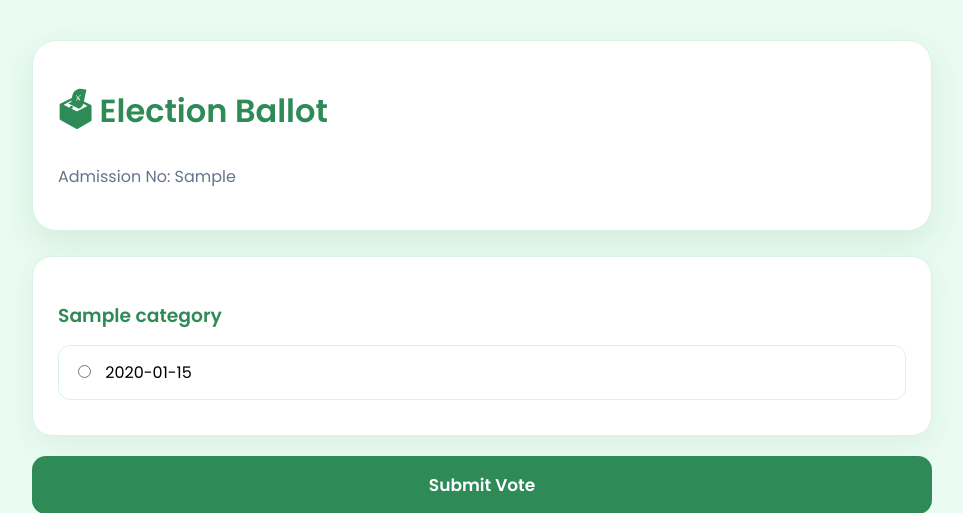
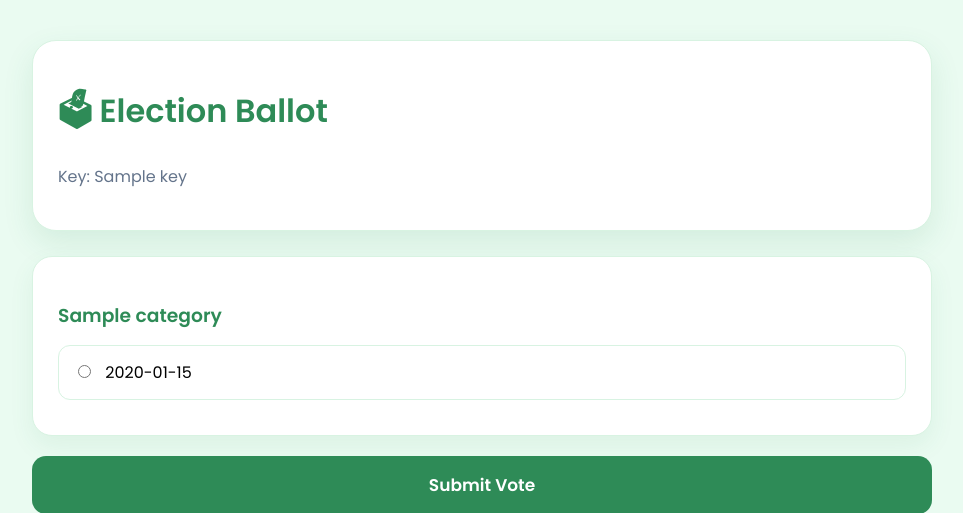
Before and after one commit to rudramecraj-cloud/election_portal, a Flask app: template templates/ballot.html in a window 1280 px wide. Shown: the top 513 px of the page, without its empty margins (158-1121 px from the left). Run offline with Flask 3, Linux system fonts and the light colour scheme; the template is opened without the code that fills it: most values are stand-ins (such as "Sample title", 1, 10 or a date in 2020).

Commit message:
Modified for generalisation

```diff
--- a/app.py
+++ b/app.py
@@ -6,15 +6,15 @@ import sqlite3
 import os
 
 CATEGORIES = {
-    "HEAD BOY": ["Aditya Biju", "Shravan Sonu Joseph"],
-    "HEAD GIRL": ["Adithi P Dinesh", "Ann Mary Leo"],
-    "DISCIPLINE MINISTER": ["Abigail Libeesh", "Milan Paul", "Theertha Danesh"],
-    "SPORTS CAPTAIN": ["Arya Nanda K.R", "Ann Rachel"]
+    "PRESIDENT": ["Emma", "Charlotte"],
+    "VICE PRESIDENT": ["James", "Chloe"],
+    "SECRETARY": ["Abigail", "Ethan", "Ruby"],
+    "EXECUTIVE": ["Daniel", "Lucas"]
 }
 app = Flask(__name__)
-app.secret_key = "SBOA_2026_Election_7xK29QpLm"
+app.secret_key = "Election_7xK29QpLm"
 
-ADMIN_PASSWORD = "SBOA@Election2026"
+ADMIN_PASSWORD = "Election2026"
 
 @app.route("/debug-db")
 def debug_db():
@@ -46,7 +46,7 @@ def init_db():
     c.execute("""
     CREATE TABLE IF NOT EXISTS votes (
         id INTEGER PRIMARY KEY AUTOINCREMENT,
-        admission_no TEXT,
+        key TEXT,
         category TEXT,
         candidate TEXT,
         timestamp DATETIME DEFAULT CURRENT_TIMESTAMP
@@ -60,8 +60,6 @@ init_db()
 
 # ---------- HOME ----------
 @app.route("/")
-def landing():
-    return render_template("landing.html")
 
 @app.route("/begin")
 def begin():
@@ -89,16 +87,16 @@ def admin():
 @app.route("/start", methods=["POST"])
 def start():
 
-    admission_no = request.form.get("admission_no")
+    key = request.form.get("key")
 
-    if not admission_no:
-        return "Missing Admission Number"
+    if not key:
+        return "Missing Key"
 
     conn = sqlite3.connect("database.db")
     c = conn.cursor()
 
     # 🔐 check if already voted
-    c.execute("SELECT * FROM votes WHERE admission_no=?", (admission_no,))
+    c.execute("SELECT * FROM votes WHERE key=?", (key,))
     existing = c.fetchone()
 
     if existing:
@@ -111,25 +109,25 @@ def start():
 
     # allow voting
     return render_template("ballot.html",
-                           admission_no=admission_no,
+                           key=key,
                            categories=CATEGORIES)
 
 # ---------- VOTE SUBMISSION ----------
 @app.route("/vote", methods=["POST"])
 def vote():
 
-    admission_no = request.form.get("admission_no")
+    key = request.form.get("key")
 
-    if not admission_no:
+    if not key:
         return render_template(
         "error.html",
-        message="Admission number is required."
+        message="Key is required."
     )
     conn = sqlite3.connect("database.db")
     c = conn.cursor()
 
     # double check safety
-    c.execute("SELECT * FROM votes WHERE admission_no=?", (admission_no,))
+    c.execute("SELECT * FROM votes WHERE key=?", (key,))
     if c.fetchone():
         conn.close()
         return render_template(
@@ -145,8 +143,8 @@ def vote():
             return f"Missing vote for {category}"
 
         c.execute(
-            "INSERT INTO votes (admission_no, category, candidate) VALUES (?, ?, ?)",
-            (admission_no, category, candidate)
+            "INSERT INTO votes (key, category, candidate) VALUES (?, ?, ?)",
+            (key, category, candidate)
         )
 
     conn.commit()
@@ -223,7 +221,7 @@ def results():
 
     # Total number of students who voted
     c.execute("""
-    SELECT COUNT(DISTINCT admission_no)
+    SELECT COUNT(DISTINCT key)
     FROM votes
     """)
 
@@ -252,7 +250,7 @@ def download_results():
     c = conn.cursor()
 
     c.execute("""
-        SELECT admission_no,
+        SELECT key,
                timestamp,
                category,
                candidate
@@ -265,9 +263,9 @@ def download_results():
 
     votes = defaultdict(dict)
 
-    for admission_no, timestamp, category, candidate in rows:
+    for key, timestamp, category, candidate in rows:
 
-        key = (admission_no, timestamp)
+        key = (key, timestamp)
 
         votes[key][category] = candidate
 
@@ -278,20 +276,20 @@ def download_results():
 
     ws.append([
         "Timestamp",
-        "HEAD BOY",
-        "HEAD GIRL",
-        "DISCIPLINE MINISTER",
-        "SPORTS CAPTAIN"
+        "PRESIDENT",
+        "VICE PRESIDENT",
+        "SECRETARY",
+        "EXECUTIVE"
     ])
 
-    for (admission_no, timestamp), ballot in votes.items():
+    for (key, timestamp), ballot in votes.items():
 
         ws.append([
             timestamp,
-            ballot.get("HEAD BOY", ""),
-            ballot.get("HEAD GIRL", ""),
-            ballot.get("DISCIPLINE MINISTER", ""),
-            ballot.get("SPORTS CAPTAIN", "")
+            ballot.get("PRESIDENT", ""),
+            ballot.get("VICE PRESIDENT", ""),
+            ballot.get("SECRETARY", ""),
+            ballot.get("EXECUTIVE", "")
         ])
 
     filename = "Election_Results.xlsx"
--- a/templates/ballot.html
+++ b/templates/ballot.html
@@ -103,12 +103,12 @@ input[type="radio"]{
 
 <div class="header">
     <h1>🗳 Election Ballot</h1>
-    <p class="adm">Admission No: {{ admission_no }}</p>
+    <p class="adm">Key: {{ key }}</p>
 </div>
 
 <form method="POST" action="/vote">
 
-<input type="hidden" name="admission_no" value="{{ admission_no }}">
+<input type="hidden" name="key" value="{{ key }}">
 
 {% for category, candidates in categories.items() %}
 
--- a/templates/index.html
+++ b/templates/index.html
@@ -98,7 +98,7 @@ button:hover{
 
     <div class="icon">🗳️</div>
 
-    <h1>SBOA PUBLIC (SR.SEC) SCHOOL</h1>
+    <h1>VOTEPOINT</h1>
 
     <h2 class="subtitle">
         Digital Voting 2026
@@ -120,7 +120,7 @@ button:hover{
     </form>
 
     <div class="footer">
-        One Student • One Vote
+        Voting made easy
     </div>
 
 </div>
--- a/templates/landing.html
+++ b/templates/landing.html
@@ -6,7 +6,7 @@
 <meta charset="UTF-8">
 <meta name="viewport" content="width=device-width, initial-scale=1.0">
 
-<title>Digital Voting 2026</title>
+<title>Digital Voting</title>
 
 <link href="https://fonts.googleapis.com/css2?family=Poppins:wght@300;400;500;600;700&display=swap" rel="stylesheet">
 
--- a/templates/result.html
+++ b/templates/result.html
@@ -167,7 +167,7 @@ body{
 
         <div>
             <h1>🗳 Election Results Dashboard</h1>
-            <p>School Election 2026</p>
+            <p>Election 2026</p>
             <p><strong>Total Votes Cast:</strong> {{ total_voters }}</p>
         </div>
 
```
